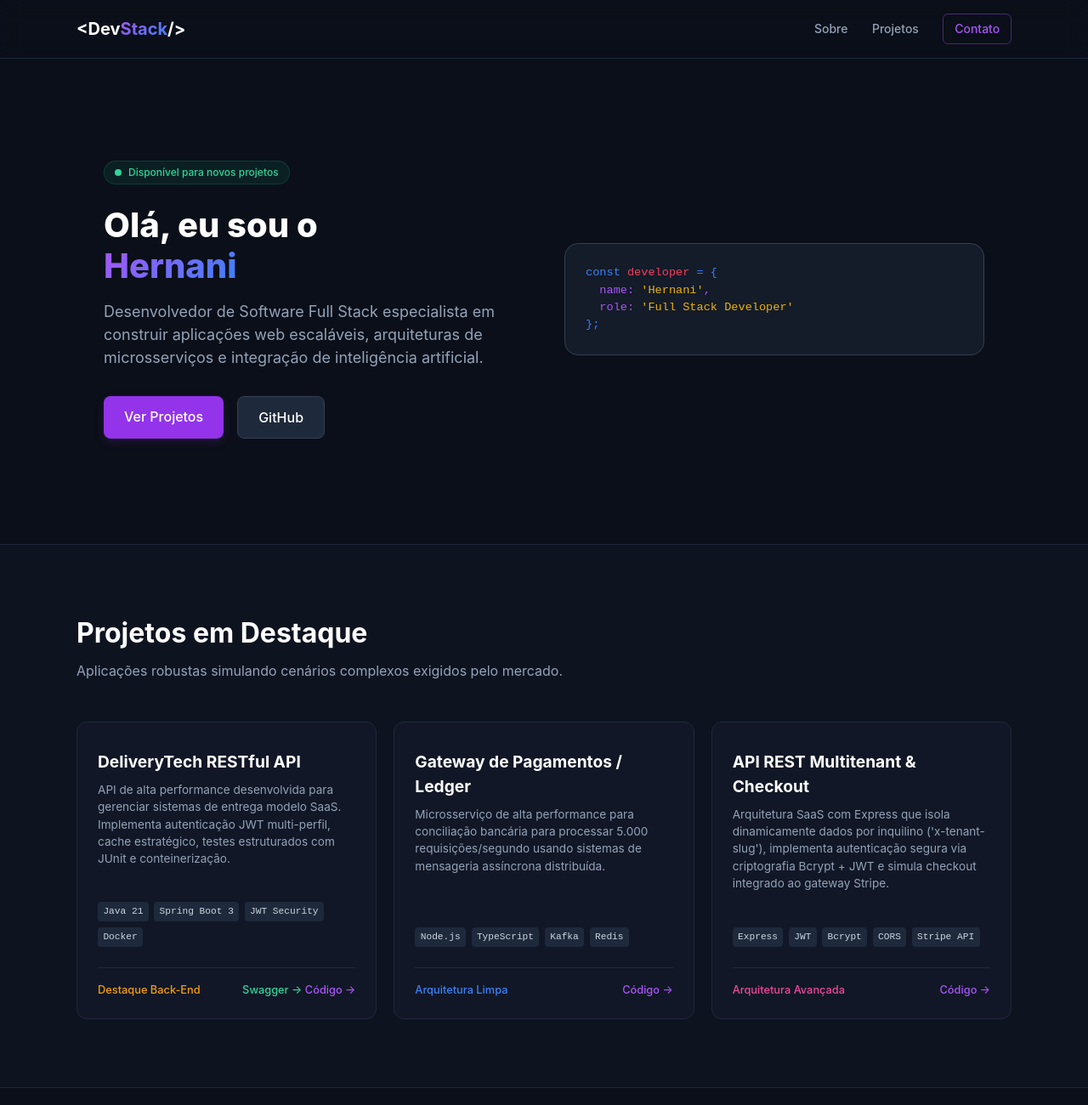
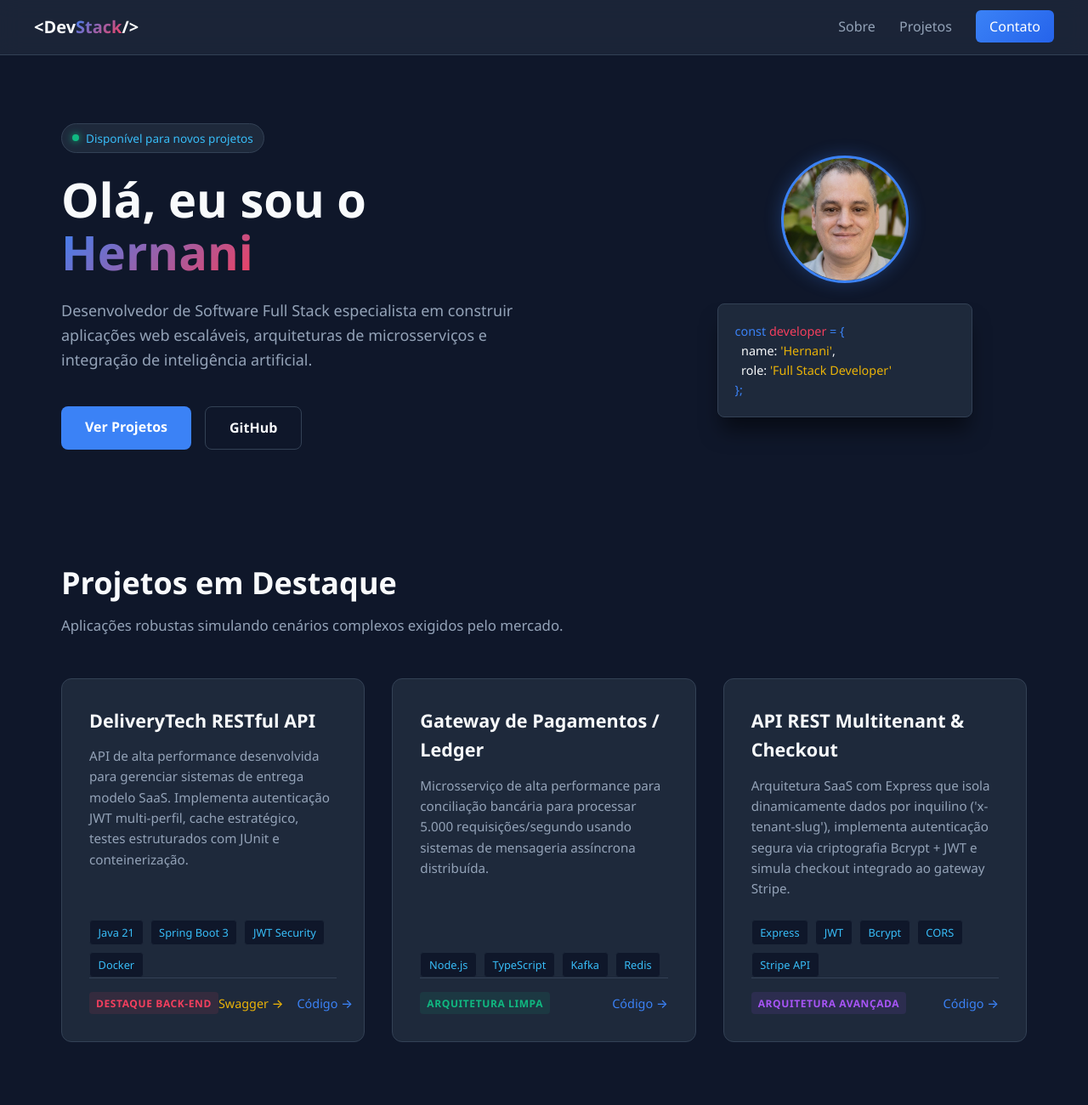
Before and after one commit to hernani73/hernani.github.io, a website: page index.html in a window 1280 px wide. Shown: the top 1300 px of the page at 85% size. Drawn offline with Linux system fonts and the light colour scheme.

Commit message:
Inclusão da foto e correção de CSS e Javascript

```diff
--- a/index.html
+++ b/index.html
@@ -33,6 +33,12 @@
             </div>
         </div>
         <div class="hero-visual">
+            <!-- Foto de Perfil integrada ao estilo técnico -->
+            <div class="profile-container">
+                <img src="hernani.jpg" alt="Foto do Hernani" class="profile-avatar">
+            </div>
+
+            <!-- Bloco de Código -->
             <div class="card-code">
                 <p style="color:#3b82f6">const <span style="color:#f43f5e">developer</span> = {</p>
                 <p>&nbsp;&nbsp;name: <span style="color:#eab308">'Hernani'</span>,</p>
@@ -68,7 +74,7 @@
                         <span class="category-tag back-end">Destaque Back-End</span>
                         <div class="project-links">
                             <a href="https://deliverytech-52rk.onrender.com/swagger-ui/index.html" class="link-swagger" target="_blank">Swagger →</a>
-                            <a href="https://github.com/deliverytech" class="link-code" target="_blank">Código →</a>
+                            <a href="https://github.com/hernani73/deliverytech" class="link-code" target="_blank">Código →</a>
                         </div>
                     </div>
                 </div>
@@ -90,7 +96,7 @@
                     <div class="project-footer">
                         <span class="category-tag systems">Arquitetura Limpa</span>
                         <div class="project-links">
-                            <a href="https://github.com/gatewaypagamentos" class="link-code" target="_blank">Código →</a>
+                            <a href="https://github.com/hernani73/gatewaypagamentos" class="link-code" target="_blank">Código →</a>
                         </div>
                     </div>
                 </div>
@@ -113,7 +119,7 @@
                     <div class="project-footer">
                         <span class="category-tag advanced">Arquitetura Avançada</span>
                         <div class="project-links">
-                            <a href="https://github.com/api-multitenant-checkout" class="link-code" target="_blank">Código →</a>
+                            <a href="https://github.com/hernani73/api-multitenant-checkout" class="link-code" target="_blank">Código →</a>
                         </div>
                     </div>
                 </div>
--- a/styles.css
+++ b/styles.css
@@ -1,309 +1,328 @@
 /* ==========================================
-   RESET & CONFIGURAÇÕES GERAIS
+   RESET & CONFIGURAÇÕES GLOBAIS
    ========================================== */
 * {
-    box-sizing: border-box;
     margin: 0;
     padding: 0;
+    box-sizing: border-box;
+    font-family: 'Segoe UI', system-ui, -apple-system, sans-serif;
 }
 
 body {
-    font-family: -apple-system, BlinkMacSystemFont, "Segoe UI", Roboto, Helvetica, Arial, sans-serif;
-    background-color: #0b0f19;
-    color: #f1f5f9;
-    line-height: 1.5;
-    -webkit-font-smoothing: antialiased;
+    background-color: #0f172a; /* Fundo escuro slate moderno */
+    color: #f8fafc; /* Texto claro */
+    line-height: 1.6;
+    overflow-x: hidden;
+}
+
+/* Utilitário para Textos com Gradiente (Nome e Logo) */
+.gradient-text {
+    background: linear-gradient(135deg, #3b82f6 0%, #f43f5e 100%);
+    -webkit-background-clip: text;
+    -webkit-text-fill-color: transparent;
+    font-weight: 700;
 }
 
 /* ==========================================
-   NAVEGAÇÃO REATIVA
+   NAVEGAÇÃO SUPERIOR
    ========================================== */
 nav {
-    position: fixed;
+    background-color: rgba(30, 41, 59, 0.8);
+    backdrop-filter: blur(12px);
+    border-bottom: 1px solid #334155;
+    position: sticky;
     top: 0;
-    width: 100%;
-    background-color: rgba(11, 15, 25, 0.8);
-    backdrop-filter: blur(12px);
-    -webkit-backdrop-filter: blur(12px);
-    border-bottom: 1px solid #1e293b;
+    z-index: 1000;
     padding: 1rem 2rem;
-    z-index: 50;
 }
 
 .nav-container {
-    max-width: 1100px;
-    margin: 0 auto;
-    width: 100%;
     display: flex;
     justify-content: space-between;
     align-items: center;
+    max-width: 1200px;
+    margin: 0 auto;
 }
 
 .logo {
     font-size: 1.25rem;
-    font-weight: 700;
-    color: #fff;
+    font-weight: bold;
+    color: #f8fafc;
     text-decoration: none;
-    transition: opacity 0.2s ease, transform 0.2s ease;
-}
-
-.logo:hover {
-    opacity: 0.85;
 }
 
 .nav-links a {
     color: #94a3b8;
     text-decoration: none;
     margin-left: 1.5rem;
-    font-size: 0.875rem;
     font-weight: 500;
-    transition: color 0.2s ease, transform 0.2s ease;
-    display: inline-block;
+    transition: color 0.2s;
 }
 
 .nav-links a:hover {
-    color: #fff;
+    color: #f8fafc;
 }
 
-/* Customização e Hover do Link "Contato" na Nav */
-.nav-links a.btn-contact {
-    border: 1px solid rgba(168, 85, 247, 0.4);
-    padding: 0.4rem 0.8rem;
-    color: #a855f7;
-    border-radius: 6px;
+.nav-links .btn-contact {
+    background: linear-gradient(135deg, #3b82f6, #2563eb);
+    color: white;
+    padding: 0.5rem 1rem;
+    border-radius: 0.375rem;
 }
 
-.nav-links a.btn-contact:hover {
-    background: rgba(168, 85, 247, 0.1);
-    border-color: #a855f7;
-    color: #c084fc;
+.nav-links .btn-contact:hover {
+    opacity: 0.9;
 }
 
 /* ==========================================
-   ESTRUTURA HERO SEÇÃO
+   SEÇÃO APRESENTAÇÃO (HERO)
    ========================================== */
 .hero {
-    max-width: 1100px;
-    margin: 0 auto;
-    padding: 8rem 2rem 4rem 2rem;
-    display: grid;
-    grid-template-columns: 1fr;
-    gap: 3rem;
-    min-height: 80vh;
+    display: flex;
     align-items: center;
+    justify-content: space-between;
+    max-width: 1200px;
+    margin: 5rem auto;
+    padding: 0 2rem;
+    gap: 4rem;
 }
 
-@media(min-width: 768px) {
-    .hero { grid-template-columns: 1fr 1fr; }
+.hero-content {
+    flex: 1.2;
 }
 
 .badge {
     display: inline-flex;
     align-items: center;
     gap: 0.5rem;
-    background: rgba(16, 185, 129, 0.1);
-    color: #34d399;
-    padding: 0.25rem 0.75rem;
+    background-color: #1e293b;
+    border: 1px solid #334155;
+    padding: 0.35rem 0.75rem;
     border-radius: 9999px;
-    font-size: 0.75rem;
+    font-size: 0.85rem;
+    color: #38bdf8;
+    margin-bottom: 1.5rem;
     font-weight: 500;
-    margin-bottom: 1.5rem;
-    border: 1px solid rgba(16, 185, 129, 0.2);
 }
 
 .badge span {
     width: 8px;
     height: 8px;
-    background: #34d399;
+    background-color: #10b981;
     border-radius: 50%;
     display: inline-block;
+    box-shadow: 0 0 8px #10b981;
 }
 
-h1 {
-    font-size: 2.5rem;
-    font-weight: 800;
-    line-height: 1.2;
-    margin-bottom: 1rem;
-    color: #fff;
-}
-
-.gradient-text {
-    background: linear-gradient(135deg, #a855f7 0%, #3b82f6 100%);
-    -webkit-background-clip: text;
-    -webkit-text-fill-color: transparent;
+.hero-content h1 {
+    font-size: 3.5rem;
+    line-height: 1.1;
+    margin-bottom: 1.5rem;
+    color: #f8fafc;
 }
 
 .desc {
+    font-size: 1.125rem;
     color: #94a3b8;
-    font-size: 1.125rem;
-    margin-bottom: 2rem;
+    margin-bottom: 2.5rem;
+    max-width: 540px;
 }
 
-.card-code {
-    background: rgba(30, 41, 59, 0.5);
-    border: 1px solid #334155;
-    padding: 1.5rem;
-    border-radius: 16px;
-    font-family: monospace;
-    font-size: 0.85rem;
-    color: #a855f7;
-}
-
-/* ==========================================
-   BOTÕES PRINCIPAIS (REATIVOS)
-   ========================================== */
 .btn-group {
     display: flex;
     gap: 1rem;
 }
 
-.btn-primary-main, .btn-secondary-main {
-    display: inline-block;
-    padding: 0.75rem 1.5rem;
-    border-radius: 8px;
-    font-weight: 500;
+.btn-primary-main {
+    background-color: #3b82f6;
+    color: white;
+    padding: 0.75rem 1.75rem;
+    border-radius: 0.5rem;
+    font-weight: 600;
     text-decoration: none;
-    outline: none;
-    transition: background-color 0.2s ease, border-color 0.2s ease, box-shadow 0.2s ease, transform 0.2s ease;
-}
-
-.btn-primary-main {
-    background: #9333ea;
-    color: #fff;
-    box-shadow: 0 4px 12px rgba(147, 51, 234, 0.15);
+    transition: background-color 0.2s;
 }
 
 .btn-primary-main:hover {
-    background: #a855f7;
-    box-shadow: 0 4px 20px rgba(147, 51, 234, 0.35);
-    transform: translateY(-2px);
+    background-color: #2563eb;
 }
 
 .btn-secondary-main {
-    background: #1e293b;
-    color: #fff;
     border: 1px solid #334155;
+    color: #f8fafc;
+    padding: 0.75rem 1.75rem;
+    border-radius: 0.5rem;
+    font-weight: 600;
+    text-decoration: none;
+    transition: background-color 0.2s;
 }
 
 .btn-secondary-main:hover {
-    background: #2d3748;
-    border-color: #4a5568;
-    transform: translateY(-2px);
+    background-color: #1e293b;
 }
 
-/* Classe utilitária adicionada via Script na Parte 3 ao clicar */
-.click-active {
-    transform: translateY(0) scale(0.96) !important;
+/* LADO DIREITO: FOTO + CÓDIGO */
+.hero-visual {
+    flex: 0.8;
+    display: flex;
+    flex-direction: column;
+    align-items: center;
+}
+
+.profile-container {
+    display: flex;
+    justify-content: center;
+    margin-bottom: 1.5rem;
+}
+
+.profile-avatar {
+    width: 150px;
+    height: 150px;
+    border-radius: 50%;
+    object-fit: cover;
+    border: 3px solid #3b82f6;
+    box-shadow: 0 0 20px rgba(59, 130, 246, 0.3);
+}
+
+.card-code {
+    background-color: #1e293b;
+    border: 1px solid #334155;
+    padding: 1.25rem;
+    border-radius: 0.5rem;
+    font-family: 'Fira Code', Consolas, Monaco, monospace;
+    font-size: 0.9rem;
+    width: 100%;
+    max-width: 300px;
+    box-shadow: 0 20px 25px -5px rgba(0, 0, 0, 0.5);
 }
 
 /* ==========================================
-   SEÇÃO DE PROJETOS E SEUS CARDS
+   SEÇÃO DE PROJETOS (GRID TOTALMENTE CORRIGIDO)
    ========================================== */
 .projects-section {
-    background: rgba(17, 23, 38, 0.6);
-    border-top: 1px solid #1e293b;
-    border-bottom: 1px solid #1e293b;
-    padding: 5rem 1.5rem;
+    max-width: 1200px;
+    margin: 8rem auto;
+    padding: 0 2rem;
 }
 
 .section-title-container {
-    max-width: 1100px;
-    margin: 0 auto 3rem auto;
+    margin-bottom: 3rem;
 }
 
 .section-title {
-    font-size: 2rem;
-    font-weight: 700;
-    color: #fff;
+    font-size: 2.25rem;
     margin-bottom: 0.5rem;
+    color: #f8fafc;
 }
 
 .section-subtitle {
     color: #94a3b8;
+    font-size: 1.05rem;
 }
 
 .projects-grid {
-    max-width: 1100px;
-    margin: 0 auto;
     display: grid;
-    grid-template-columns: repeat(auto-fit, minmax(300px, 1fr));
-    gap: 1.25rem;
+    grid-template-columns: repeat(auto-fit, minmax(320px, 1fr));
+    gap: 2rem;
+    align-items: stretch; /* Garante que todas as caixas fiquem com tamanhos idênticos */
 }
 
 .project-card {
-    background: #111726;
-    border: 1px solid #1e293b;
-    padding: 1.5rem;
-    border-radius: 12px;
+    background-color: #1e293b;
+    border: 1px solid #334155;
+    border-radius: 0.75rem;
+    padding: 2rem;
     display: flex;
     flex-direction: column;
-    justify-content: space-between;
-    min-height: 350px;
+    justify-content: space-between; /* Mantém os elementos espaçados forçando o rodapé para baixo */
+    gap: 1.5rem;
+    transition: transform 0.2s, border-color 0.2s;
+}
+
+.project-card:hover {
+    transform: translateY(-4px);
+    border-color: #475569;
 }
 
 .project-name {
-    font-size: 1.2rem;
-    margin: 0.5rem 0;
-    color: #fff;
+    font-size: 1.35rem;
+    color: #f8fafc;
+    margin-bottom: 0.75rem;
 }
 
 .project-desc {
-    font-size: 0.85rem;
     color: #94a3b8;
-    margin-bottom: 1.5rem;
+    font-size: 0.95rem;
+    margin-bottom: 0px;
 }
 
+/* Tags de Tecnologias */
 .tech-tags {
     display: flex;
     flex-wrap: wrap;
-    gap: 0.4rem;
-    margin-bottom: 1.5rem;
+    gap: 0.5rem;
+    margin-bottom: 0px;
 }
 
 .tech-tags span {
-    background: #1e293b;
-    color: #cbd5e1;
-    font-family: monospace;
-    font-size: 0.7rem;
-    padding: 0.2rem 0.4rem;
-    border-radius: 4px;
+    background-color: #0f172a;
+    color: #38bdf8;
+    font-size: 0.8rem;
+    padding: 0.25rem 0.6rem;
+    border-radius: 0.25rem;
+    border: 1px solid #1e293b;
+    font-weight: 500;
+    display: inline-block;
 }
 
+/* Rodapé Alinhado de Forma Cirúrgica */
 .project-footer {
     display: flex;
     justify-content: space-between;
     align-items: center;
-    font-size: 0.8rem;
-    border-top: 1px solid #1e293b;
+    border-top: 1px solid #334155;
     padding-top: 1rem;
+    margin-top: auto; /* Alinha na mesma linha de base do card */
+    width: 100%;
 }
 
 .category-tag {
-    font-weight: 500;
-}
-.category-tag.back-end { color: #f59e0b; }
-.category-tag.systems { color: #3b82f6; }
-.category-tag.advanced { color: #ec4899; }
-
-/* Links Internos dos Projetos */
-.project-links a {
-    text-decoration: none;
-    font-weight: 500;
-    transition: color 0.2s ease, text-shadow 0.2s ease, transform 0.2s ease;
-    display: inline-block;
+    font-size: 0.75rem;
+    font-weight: 600;
+    text-transform: uppercase;
+    letter-spacing: 0.05em;
+    padding: 0.2rem 0.5rem;
+    border-radius: 0.25rem;
+    white-space: nowrap;
 }
 
-.project-links a.link-swagger { color: #34d399; }
-.project-links a.link-swagger:hover { color: #6ee7b7; text-shadow: 0 0 8px rgba(52, 211, 153, 0.4); }
+.category-tag.back-end { color: #f43f5e; background: rgba(244, 63, 94, 0.1); }
+.category-tag.systems { color: #10b981; background: rgba(16, 185, 129, 0.1); }
+.category-tag.advanced { color: #a855f7; background: rgba(168, 85, 247, 0.1); }
 
-.project-links a.link-code { color: #a855f7; }
-.project-links a.link-code:hover { color: #c084fc; text-shadow: 0 0 8px rgba(168, 85, 247, 0.4); }
+.project-links {
+    display: flex;
+    gap: 1rem;
+    align-items: center;
+}
+
+.project-links a {
+    font-size: 0.9rem;
+    font-weight: 500;
+    text-decoration: none;
+    white-space: nowrap;
+}
+
+.link-swagger { color: #eab308; }
+.link-code { color: #3b82f6; }
 
 /* ==========================================
-   SEÇÃO DE CONTATO E RODAPÉ
+   SEÇÃO DE CONTATO & RODAPÉ
    ========================================== */
 .contact-section {
-    padding: 6rem 1.5rem;
+    background-color: #1e293b;
+    border-top: 1px solid #334155;
+    padding: 5rem 2rem;
     text-align: center;
 }
 
@@ -313,18 +332,19 @@ h1 {
 }
 
 .contact-highlight {
-    color: #a855f7;
-    font-size: 0.875rem;
+    color: #3b82f6;
     font-weight: 600;
+    font-size: 1rem;
     text-transform: uppercase;
-    letter-spacing: 0.05em;
+    letter-spacing: 0.1em;
+    display: block;
+    margin-bottom: 0.5rem;
 }
 
 .contact-title {
-    font-size: 2.25rem;
-    font-weight: 800;
-    color: #fff;
-    margin: 0.5rem 0 1rem 0;
+    font-size: 2.5rem;
+    margin-bottom: 1rem;
+    color: #f8fafc;
 }
 
 .contact-desc {
@@ -337,16 +357,26 @@ h1 {
 }
 
 footer {
+    background-color: #0f172a;
     border-top: 1px solid #1e293b;
-    padding: 2rem 1.5rem;
     text-align: center;
-    font-size: 0.875rem;
+    padding: 2rem;
     color: #64748b;
+    font-size: 0.9rem;
 }
 
-/* Foco de acessibilidade para navegação via teclado */
-a:focus-visible {
-    outline: 2px solid #a855f7;
-    outline-offset: 4px;
-    border-radius: 4px;
+/* ==========================================
+   RESPONSIVIDADE (MOBILE)
+   ========================================== */
+@media (max-width: 968px) {
+    .hero {
+        flex-direction: column-reverse;
+        text-align: center;
+        margin: 3rem auto;
+        gap: 3rem;
+    }
+    .hero-content h1 { font-size: 2.75rem; }
+    .desc { margin: 0 auto 2rem auto; }
+    .btn-group { justify-content: center; }
+    .nav-links { display: none; }
 }
```
Also changed, not shown: hernani.jfif (added), hernani.jpg (added).
